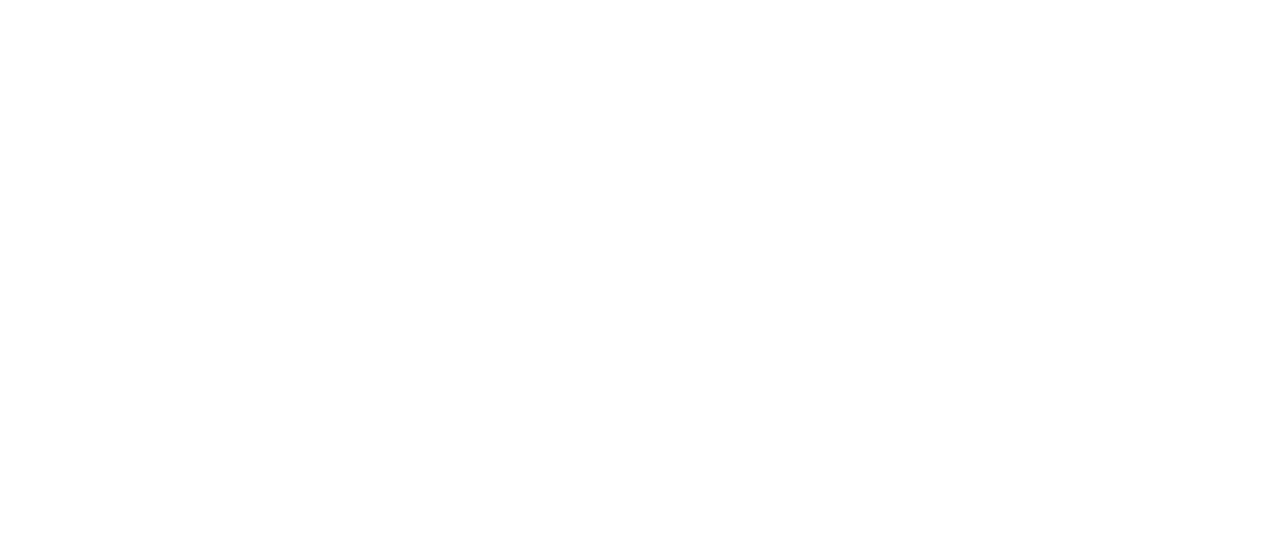
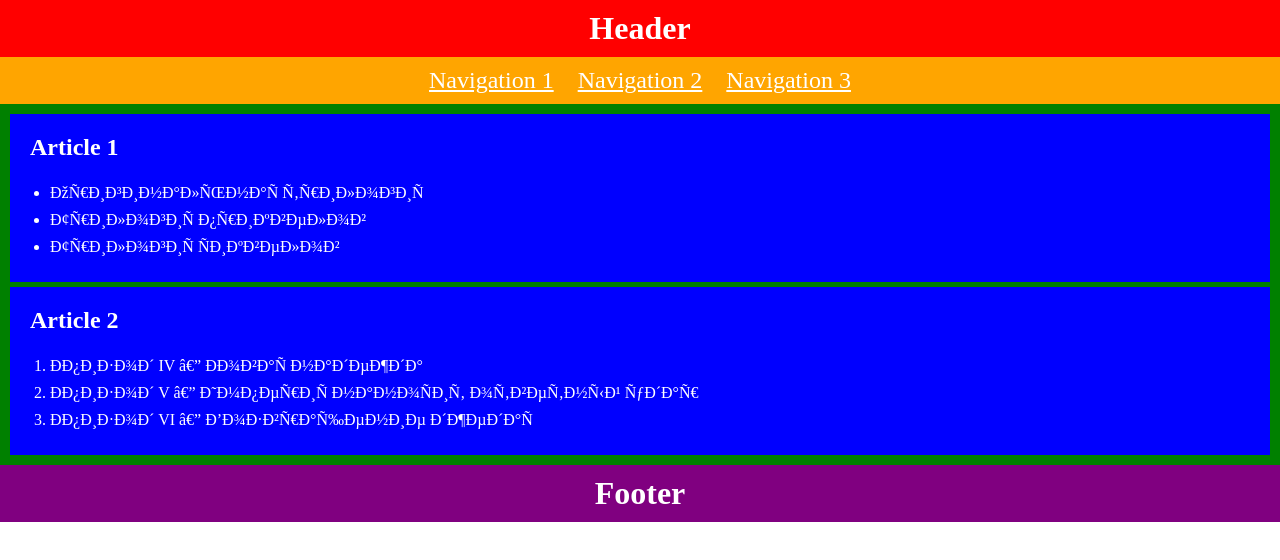
Before and after one commit to js-tasks-ru/htmlcss-20220210_ivan87, a website: page 02-dz0/01-semantic-mockup/solution.html in a window 1280 px wide. Drawn offline with Linux system fonts and the light colour scheme.

Commit message:
add solution for dz2

```diff
--- a/02-dz0/01-semantic-mockup/solution.html
+++ b/02-dz0/01-semantic-mockup/solution.html
@@ -1,4 +1,102 @@
 <!DOCTYPE html>
 <html lang="ru">
-    <!-- Ваше решение -->
+    <head>
+        <meta charset="urf-8">
+        <title>Page</title>
+        <style>
+            * {
+                padding: 0;
+                margin: 0;
+            }
+
+            body {
+                color: white;
+            }
+
+            header {
+                background-color: red;
+                text-align: center;
+            }
+
+            h1 {
+                padding: 10px 0;
+            }
+
+            h2 {
+                margin: 0 0 20px 0;
+            }
+
+            nav {
+                background-color: orange;
+                padding: 10px 0;
+            }
+
+            a {
+                font-size: 1.5rem;
+                padding: 0 10px;
+            }
+
+            a:link {
+                color: white;
+            }
+
+            ul {
+                padding: 0 20px;
+            }
+
+            ol {
+                padding: 0 20px;
+            }
+
+            main {
+                background-color: green;
+                padding: 10px;
+            }
+
+            article {
+                background-color: blue;
+                padding: 20px;
+            }
+
+            article:first-child {
+                margin-bottom: 5px;
+            }
+
+            footer {
+                background-color: purple;
+                text-align: center;
+            }
+        </style>
+    </head>
+    <body>
+        <header>
+            <h1>Header</h1>
+            <nav>
+                <a href="#">Navigation 1</a>
+                <a href="#">Navigation 2</a>
+                <a href="#">Navigation 3</a>
+            </nav>
+        </header>
+        <main>
+            <article>
+                <h2>Article 1</h2>
+                <ul>
+                    <li>Оригинальная трилогия</li>
+                    <li>Трилогия приквелов</li>
+                    <li>Трилогия сиквелов</li>
+                </ul>
+            </article>
+            <article>
+                <h2>Article 2</h2>
+                <ol>
+                    <li>Эпизод IV — Новая надежда</li>
+                    <li>Эпизод V — Империя наносит ответный удар</li>
+                    <li>Эпизод VI — Возвращение джедая</li>
+                </ol>
+            </article>
+        </main>
+        <footer>
+            <h1>Footer</h1>
+        </footer>
+    </body>
 </html>
```
